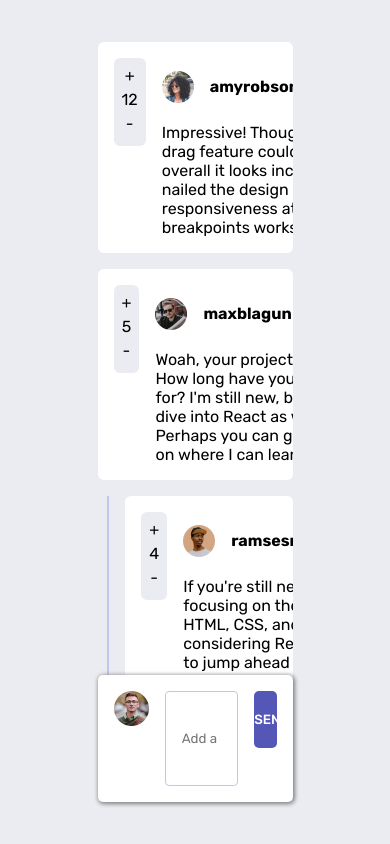
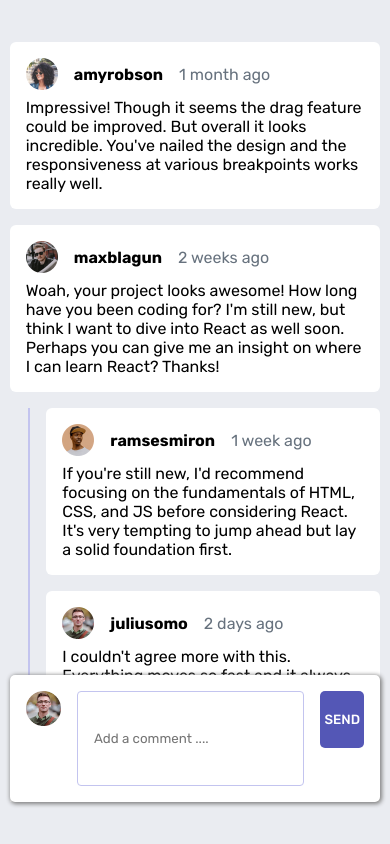
Before and after one commit to Johnnnex/interactive-comment-section, a React (Vite) app: page / in a window 390 px wide. Built offline with nearby package versions, Linux system fonts and the light colour scheme.

Commit message:
more of mobile

```diff
--- a/src/App.css
+++ b/src/App.css
@@ -20,12 +20,21 @@ body {
   background-color: var(--lightBg);
   font-family: 'Rubik', sans-serif;
 }
-@media all and (max-width: 375px){
+@media all and (max-width: 820px){
   .container {
     width: 95% !important;
   }
+  .comment-area {
+  padding-left: 0 !important;
+  }
   .text-area {
     width: 95%!important;
+  }
+  .reply-btn {
+    display: none;
+  }
+  .aside {
+    display: none !important;
   }
 }
 .container {
--- a/src/App.jsx
+++ b/src/App.jsx
@@ -49,7 +49,10 @@ function App() {
                   <img className='img-reply' src={reply.user.image.webp} alt="" />
                   <b className='name'>{reply.user.username}</b>
                   <span className='time-stamp'>{reply.createdAt}</span>
-                  <span className='reply-btn'><img src="/images/icon-reply.svg" alt="" />&nbsp;&nbsp;<b>Reply</b></span>
+                  <span className='reply-btn'>
+                    {/* desktop design */}
+                    <img src="/images/icon-reply.svg" alt="" />&nbsp;&nbsp;<b>Reply</b>
+                  </span>
                 </div>
                 <p>{reply.content}</p>
               </div>
```
